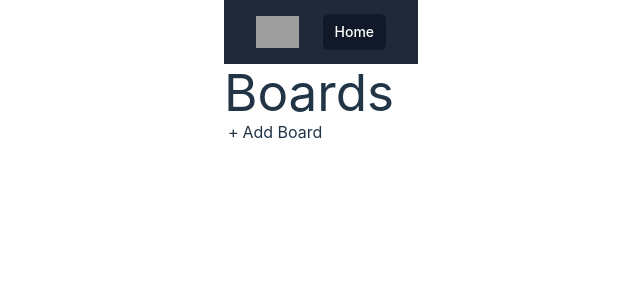
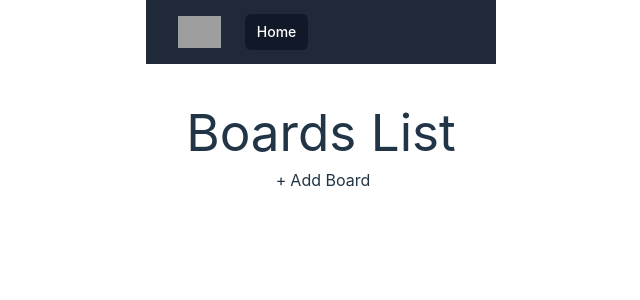
Before and after one commit to mjpoulsen/aufgabenjager, a React (Vite) app in the folder react/: page / in a window 1280 px wide. Shown: the top 300 px of the page, without its empty margins (319-959 px from the left). Built offline with nearby package versions, Linux system fonts and the light colour scheme; no server answers; grey boxes are pictures that could not be loaded.

Commit message:
center list of board and text

```diff
--- a/react/src/components/BoardCard.tsx
+++ b/react/src/components/BoardCard.tsx
@@ -36,7 +36,7 @@ const BoardCard = ({
     if (editModeState) {
       return (
         <input
-          className="text-black font-bold text-xl px-2 bg-gray-100"
+          className="text-black font-bold text-xl px-2 bg-gray-100 text-center"
           type="text"
           value={titleState}
           onChange={handleTitleChange}
@@ -47,7 +47,11 @@ const BoardCard = ({
       );
     }
 
-    return <h3 className="text-black font-bold text-xl px-2">{titleState}</h3>;
+    return (
+      <h3 className="text-black font-bold text-xl px-2 text-center">
+        {titleState}
+      </h3>
+    );
   };
 
   const renderOpenButton = () => {
@@ -86,7 +90,7 @@ const BoardCard = ({
       onClick={() => onCardClick(boardId)}
     >
       <div>{renderTitle()}</div>
-      <div>
+      <div className="flex justify-center">
         {renderOpenButton()}
         {renderDeleteButton()}
       </div>
--- a/react/src/components/BoardList.tsx
+++ b/react/src/components/BoardList.tsx
@@ -139,11 +139,12 @@ const BoardList = () => {
   };
 
   return (
-    <div className="flex-col content-center justify-center">
-      <div>
-        <h1>Boards</h1>
+    <div className="flex content-center justify-center p-5">
+      <div className="flex-col text-center">
+        <div className="p-5">
+          <h1>Boards List</h1>
           <div
-          className="add-list-btn max-w-40"
+            className="add-list-btn flex py-2 justify-center items-center"
             onClick={() => {
               addNewBoard();
             }}
@@ -153,7 +154,8 @@ const BoardList = () => {
           </div>
         </div>
         <div>
-        <div className="flex-col">{renderBoards()}</div>
+          <div className="flex-col py-2">{renderBoards()}</div>
+        </div>
       </div>
     </div>
   );
```
Lines whose indentation alone changed are shown as unchanged.
